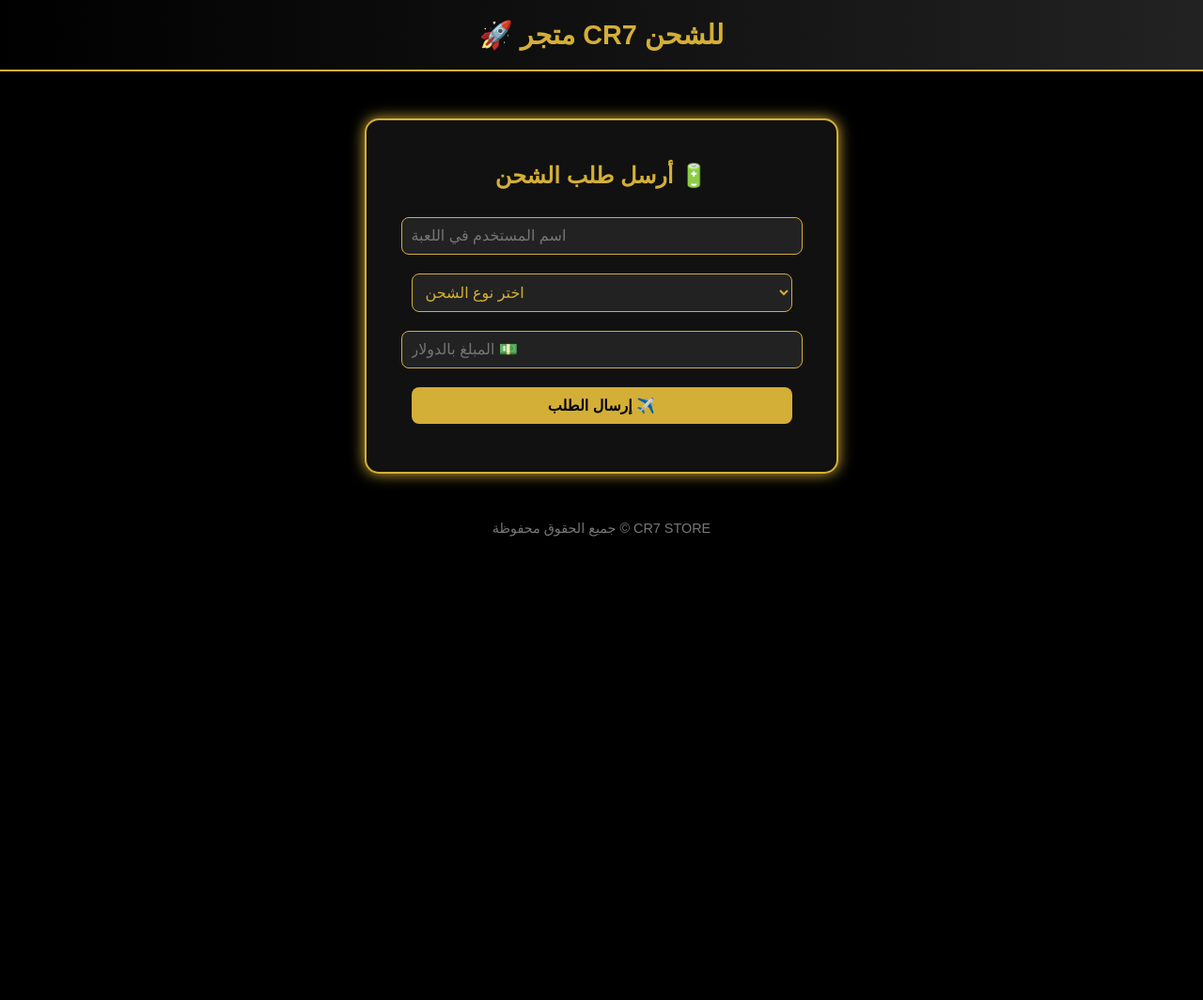
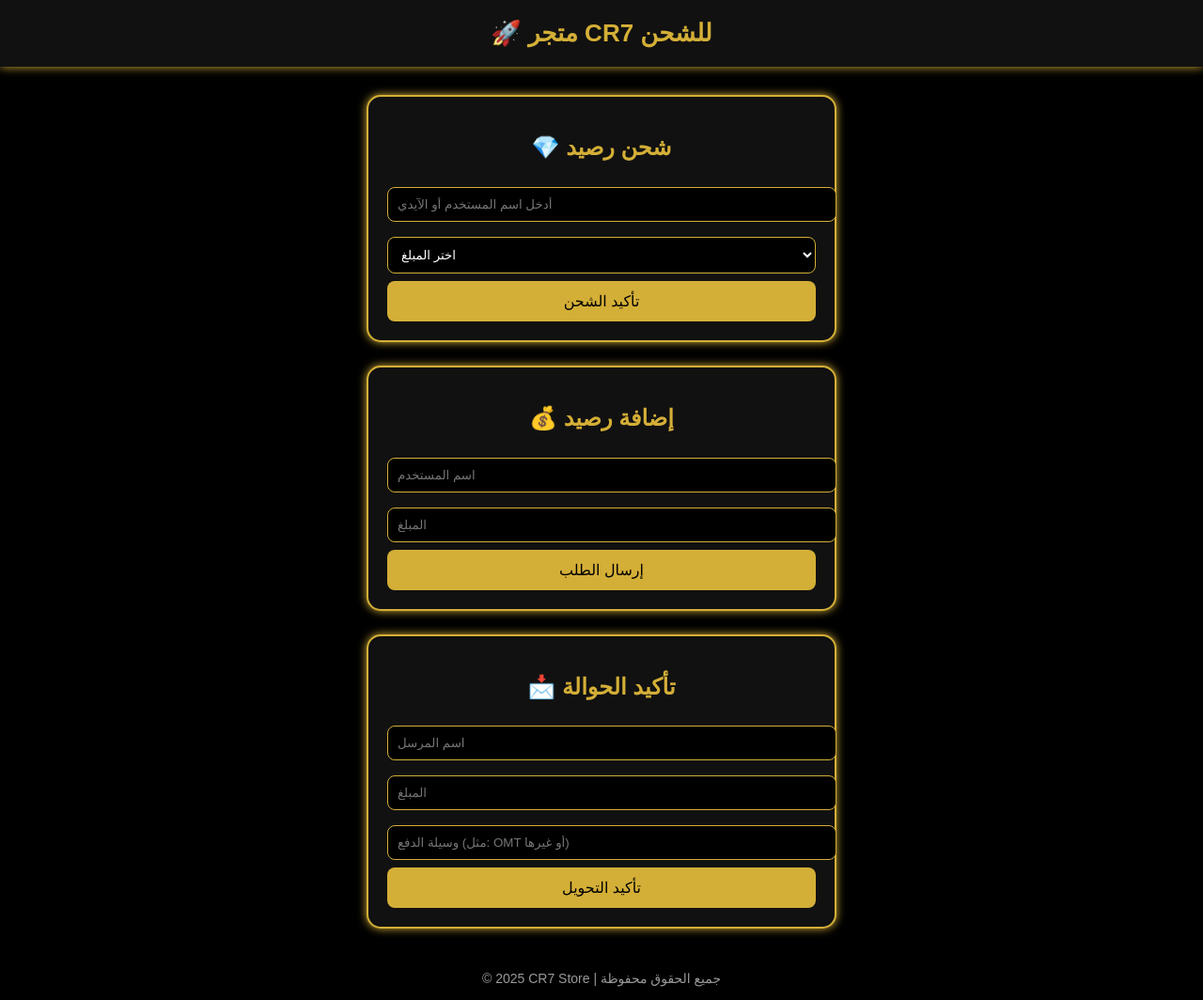
Before and after one commit to hydrkash13-uiar/CR7-store, a website: page index.html in a window 1280 px wide. Shown: the whole page at 94% size. Before the commit the page ends 800 px from the top, so only its background shows below. Drawn offline with Linux system fonts and the light colour scheme.

Commit message:
Update index.html

```diff
--- a/index.html
+++ b/index.html
@@ -1,9 +1,9 @@
 <!DOCTYPE html>
 <html lang="ar">
 <head>
-  <meta charset="UTF-8" />
-  <meta name="viewport" content="width=device-width, initial-scale=1.0" />
-  <title>💎 متجر CR7 للشحن 💎</title>
+  <meta charset="UTF-8">
+  <meta name="viewport" content="width=device-width, initial-scale=1">
+  <title>CR7 - متجر الشحن</title>
   <style>
     body {
       background-color: #000;
@@ -13,100 +13,134 @@
       padding: 0;
       text-align: center;
     }
+
     header {
-      background: linear-gradient(90deg, #000, #222);
       padding: 20px;
-      font-size: 1.8em;
-      font-weight: bold;
-      border-bottom: 2px solid #d4af37;
+      background: #111;
+      box-shadow: 0 0 10px #d4af37;
     }
+
+    h1 {
+      font-size: 26px;
+      margin: 0;
+      color: #d4af37;
+    }
+
     .container {
-      max-width: 450px;
-      margin: 50px auto;
-      background-color: #111;
+      margin: 30px auto;
+      width: 90%;
+      max-width: 500px;
+    }
+
+    .card {
+      background: #111;
       border: 2px solid #d4af37;
       border-radius: 15px;
-      padding: 25px;
-      box-shadow: 0 0 15px #d4af37;
+      padding: 20px;
+      margin-bottom: 25px;
+      box-shadow: 0 0 10px #d4af37;
     }
-    input, select, button {
-      width: 90%;
-      padding: 10px;
-      margin: 10px 0;
-      border-radius: 8px;
-      border: none;
-      outline: none;
-      font-size: 1em;
-    }
-    input, select {
-      background: #222;
-      color: #d4af37;
-      border: 1px solid #d4af37;
-    }
+
     button {
       background-color: #d4af37;
       color: #000;
-      font-weight: bold;
+      border: none;
+      padding: 12px 18px;
+      border-radius: 8px;
+      font-size: 16px;
       cursor: pointer;
       transition: 0.3s;
+      width: 100%;
     }
+
     button:hover {
-      background-color: #fff;
+      background-color: #b8912e;
     }
+
     footer {
-      margin-top: 40px;
-      font-size: 0.9em;
-      color: #777;
+      margin-top: 30px;
+      padding: 15px;
+      color: #999;
+      font-size: 14px;
+    }
+
+    input, select {
+      width: 100%;
+      padding: 10px;
+      margin: 8px 0;
+      border-radius: 8px;
+      border: 1px solid #d4af37;
+      background: #000;
+      color: #fff;
     }
   </style>
 </head>
 <body>
-  <header>🚀 متجر CR7 للشحن</header>
+  <header>
+    <h1>🚀 متجر CR7 للشحن</h1>
+  </header>
 
   <div class="container">
-    <h2>أرسل طلب الشحن 🔋</h2>
-    <form id="orderForm">
-      <input type="text" id="username" placeholder="اسم المستخدم في اللعبة" required />
-      <select id="service" required>
-        <option value="">اختر نوع الشحن</option>
-        <option>شحن ببجي</option>
-        <option>شحن فري فاير</option>
-        <option>شحن كوينز فيفا</option>
-        <option>شحن دايموند موبايل ليجند</option>
+    <div class="card">
+      <h2>💎 شحن رصيد</h2>
+      <input type="text" id="user" placeholder="أدخل اسم المستخدم أو الآيدي">
+      <select id="amount">
+        <option value="">اختر المبلغ</option>
+        <option value="5">5$</option>
+        <option value="10">10$</option>
+        <option value="25">25$</option>
+        <option value="50">50$</option>
       </select>
-      <input type="number" id="amount" placeholder="المبلغ بالدولار 💵" required />
-      <button type="submit">إرسال الطلب ✈️</button>
-    </form>
-    <p id="status"></p>
+      <button onclick="sendToTelegram('شحن')">تأكيد الشحن</button>
+    </div>
+
+    <div class="card">
+      <h2>💰 إضافة رصيد</h2>
+      <input type="text" id="addName" placeholder="اسم المستخدم">
+      <input type="number" id="addAmount" placeholder="المبلغ">
+      <button onclick="sendToTelegram('إضافة')">إرسال الطلب</button>
+    </div>
+
+    <div class="card">
+      <h2>📩 تأكيد الحوالة</h2>
+      <input type="text" id="transferName" placeholder="اسم المرسل">
+      <input type="number" id="transferAmount" placeholder="المبلغ">
+      <input type="text" id="transferMethod" placeholder="وسيلة الدفع (مثل: OMT أو غيرها)">
+      <button onclick="sendToTelegram('تأكيد')">تأكيد التحويل</button>
+    </div>
   </div>
 
-  <footer>جميع الحقوق محفوظة © CR7 STORE</footer>
+  <footer>© 2025 CR7 Store | جميع الحقوق محفوظة</footer>
 
   <script>
-    document.getElementById("orderForm").addEventListener("submit", async (e) => {
-      e.preventDefault();
-      const username = document.getElementById("username").value;
-      const service = document.getElementById("service").value;
-      const amount = document.getElementById("amount").value;
+    const botToken = "ضع_توكن_البوت_هنا";
+    const chatId = "ضع_معرف_التليجرام_هنا";
 
-      document.getElementById("status").textContent = "⏳ جاري إرسال الطلب...";
-      try {
-        const res = await fetch("/طلب", {
+    function sendToTelegram(type) {
+      let message = "";
+      if (type === "شحن") {
+        const user = document.getElementById("user").value;
+        const amount = document.getElementById("amount").value;
+        message = `🚀 طلب شحن جديد:\n👤 المستخدم: ${user}\n💵 المبلغ: ${amount}$`;
+      } else if (type === "إضافة") {
+        const name = document.getElementById("addName").value;
+        const amount = document.getElementById("addAmount").value;
+        message = `💰 طلب إضافة رصيد:\n👤 الاسم: ${name}\n💵 المبلغ: ${amount}$`;
+      } else if (type === "تأكيد") {
+        const name = document.getElementById("transferName").value;
+        const amount = document.getElementById("transferAmount").value;
+        const method = document.getElementById("transferMethod").value;
+        message = `📩 تأكيد حوالة:\n👤 المرسل: ${name}\n💵 المبلغ: ${amount}$\n💳 الوسيلة: ${method}`;
+      }
+
+      if (message) {
+        fetch(`https://api.telegram.org/bot${botToken}/sendMessage`, {
           method: "POST",
           headers: { "Content-Type": "application/json" },
-          body: JSON.stringify({ الاسم: username, النوع: service, السعر: amount }),
-        });
-
-        if (res.ok) {
-          document.getElementById("status").textContent = "✅ تم إرسال الطلب بنجاح!";
-          document.getElementById("orderForm").reset();
-        } else {
-          document.getElementById("status").textContent = "❌ حدث خطأ أثناء الإرسال.";
-        }
-      } catch {
-        document.getElementById("status").textContent = "⚠️ خطأ في الاتصال بالخادم.";
+          body: JSON.stringify({ chat_id: chatId, text: message })
+        }).then(() => alert("✅ تم إرسال الطلب بنجاح!"));
       }
-    });
+    }
   </script>
 </body>
 </html>
```
